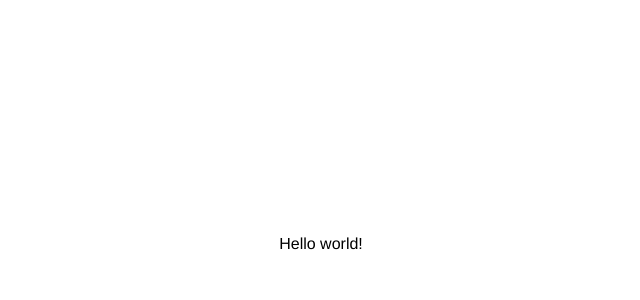
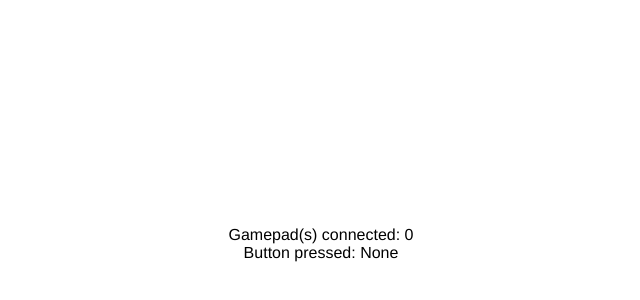
Before and after one commit to Bibalox/gamepad-tester, a Vue app: page / in a window 1280 px wide. Shown: the part 156-456 px from the top of the page, without its empty margins (319-959 px from the left). Built offline with nearby package versions, Linux system fonts and the light colour scheme.

Commit message:
🚧 First implementation of the gamepad support

```diff
--- a/src/App.vue
+++ b/src/App.vue
@@ -1,10 +1,51 @@
 <script setup>
+import { ref, reactive } from 'vue'
 
+const gamepads = ref(0)
+const buttonPressed = reactive({
+  amount: 0,
+  last: 'None'
+})
+
+const gamepad = ref({})
+
+window.addEventListener('gamepadconnected', e => {
+  gamepads.value++
+  gamepad.value = e.gamepad
+
+  console.log(gamepad.value)
+})
+
+window.addEventListener('gamepaddisconnected', () => {
+  gamepads.value--
+})
+
+function loop () {
+  if (gamepad.value.buttons) {
+    buttonPressed.amount = 0
+
+    gamepad.value.buttons.forEach((button, index) => {
+      if (button.pressed) {
+        buttonPressed.amount++
+        buttonPressed.last = [index + ' (value: ' + button.value + ')']
+      }
+    })
+
+    if (buttonPressed.amount === 0) buttonPressed.last = 'None'
+  }
+
+  window.requestAnimationFrame(loop)
+}
+
+window.requestAnimationFrame(loop)
 </script>
 
 <template>
   <p>
-    Hello world!
+    {{ `Gamepad(s) connected: ${ gamepads }` }}
+  </p>
+  <p>
+    {{ `Button pressed: ${ buttonPressed.last }` }}
   </p>
 </template>
 
```
